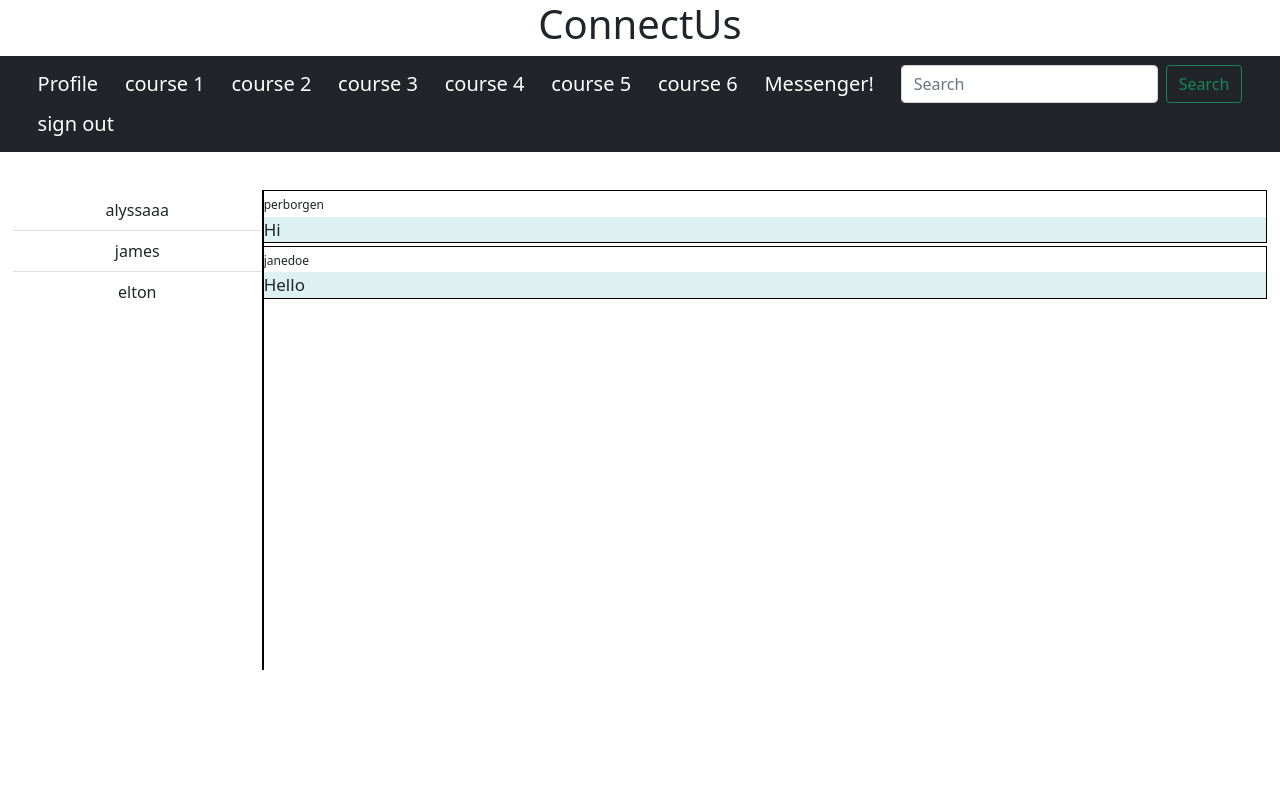
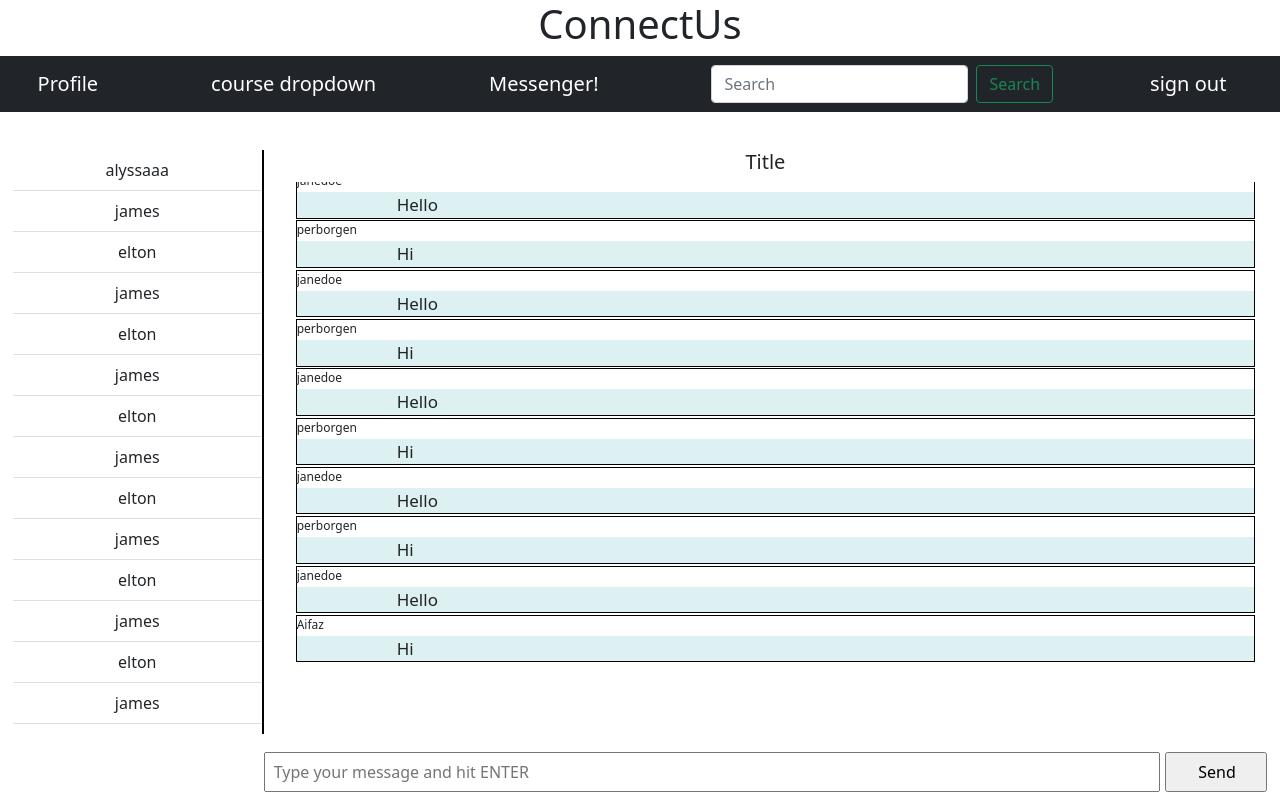
Before and after one commit to Aifaz22/Connect-us, a React (Create React App) app: page / in a window 1280 px wide. Built offline with nearby package versions, Linux system fonts and the light colour scheme.

Commit message:
added messenger form

```diff
--- /dev/null
+++ b/src/components/messageform.jsx
@@ -0,0 +1,41 @@
+import React, { Component } from "react";
+
+class MessageForm extends React.Component {
+  render() {
+    return (
+      <form className="send-message-form">
+        <input
+          id="messageWriteInput"
+          //onChange={this.handleChange}
+          //value={this.state.message}
+          placeholder="Type your message and hit ENTER"
+          type="text"
+          style={{
+            position: "fixed",
+            bottom: "1%",
+            width: "70%",
+            paddingLeft: "8px",
+            paddingTop: "6px",
+            paddingBottom: "6px",
+          }}
+        />
+        <input
+          id="messageSendInput"
+          type="button"
+          value="Send"
+          style={{
+            position: "fixed",
+            bottom: "1%",
+            right: "1%",
+            width: "8%",
+            paddingLeft: "8px",
+            paddingTop: "6px",
+            paddingBottom: "6px",
+          }}
+        />
+      </form>
+    );
+  }
+}
+
+export default MessageForm;
--- a/src/components/messagelist.jsx
+++ b/src/components/messagelist.jsx
@@ -1,8 +1,56 @@
 import React, { Component } from "react";
 
-class MessageList extends React.Component {
+class MessageList extends Component {
   state = {
     messages: [
+      {
+        senderId: "Aifaz",
+        text: "Hi",
+      },
+      {
+        senderId: "janedoe",
+        text: "Hello",
+      },
+      {
+        senderId: "perborgen",
+        text: "Hi",
+      },
+      {
+        senderId: "janedoe",
+        text: "Hello",
+      },
+      {
+        senderId: "perborgen",
+        text: "Hi",
+      },
+      {
+        senderId: "janedoe",
+        text: "Hello",
+      },
+      {
+        senderId: "perborgen",
+        text: "Hi",
+      },
+      {
+        senderId: "janedoe",
+        text: "Hello",
+      },
+      {
+        senderId: "perborgen",
+        text: "Hi",
+      },
+      {
+        senderId: "janedoe",
+        text: "Hello",
+      },
+      {
+        senderId: "perborgen",
+        text: "Hi",
+      },
+      {
+        senderId: "janedoe",
+        text: "Hello",
+      },
       {
         senderId: "perborgen",
         text: "Hi",
@@ -16,7 +64,20 @@ class MessageList extends React.Component {
   render() {
     return (
       <section>
-        <ul style={{ float: "bottom" }}>
+        <h5>Title</h5>
+        <ul
+          style={{
+            paddingRight: "1%",
+            width: "80%",
+            float: "right",
+            listStyle: "none",
+            height: window.innerHeight * 0.6,
+            overflow: "auto",
+            display: "flex",
+            flexDirection: "column-reverse",
+            bottom: "20",
+          }}
+        >
           {this.state.messages.map((message) => {
             return (
               <li
@@ -37,6 +98,7 @@ class MessageList extends React.Component {
                       marginTop: "0.2%",
                       textAlign: "left",
                       fontSize: "17px",
+                      paddingLeft: "100px",
                     }}
                   >
                     {message.text}
--- a/src/components/messenger.jsx
+++ b/src/components/messenger.jsx
@@ -1,8 +1,26 @@
 import React, { Component } from "react";
+import MessageForm from "./messageform";
 import MessageList from "./messagelist";
 class Messenger extends React.Component {
   state = {
-    log: ["alyssaaa", "james", "elton"],
+    log: [
+      "alyssaaa",
+      "james",
+      "elton",
+      "james",
+      "elton",
+      "james",
+      "elton",
+      "james",
+      "elton",
+      "james",
+      "elton",
+      ,
+      "james",
+      "elton",
+      "james",
+      "elton",
+    ],
   };
   render() {
     return (
@@ -15,7 +33,7 @@ class Messenger extends React.Component {
             float: "left",
             borderRight: "2px solid Black ",
             width: "20%",
-            height: window.innerHeight * 0.6,
+            height: window.innerHeight * 0.73,
             overflow: "auto",
           }}
         >
@@ -34,6 +52,7 @@ class Messenger extends React.Component {
         <MessageList style={{ float: "right" }} />
 
         {/* <SendMessageForm /> */}
+        <MessageForm style={{ float: "right" }} />
       </React.Fragment>
     );
   }
--- a/src/components/navbar.jsx
+++ b/src/components/navbar.jsx
@@ -12,23 +12,9 @@ class NavBar extends React.Component {
             Profile
           </a>
           <a className="navbar-brand" href="#">
-            course 1{" "}
+            course dropdown{" "}
           </a>
-          <a className="navbar-brand" href="#">
-            course 2{" "}
-          </a>
-          <a className="navbar-brand" href="#">
-            course 3{" "}
-          </a>
-          <a className="navbar-brand" href="#">
-            course 4{" "}
-          </a>
-          <a className="navbar-brand" href="#">
-            course 5{" "}
-          </a>
-          <a className="navbar-brand" href="#">
-            course 6{" "}
-          </a>
+
           <a className="navbar-brand" href="#">
             Messenger!{" "}
           </a>
```
